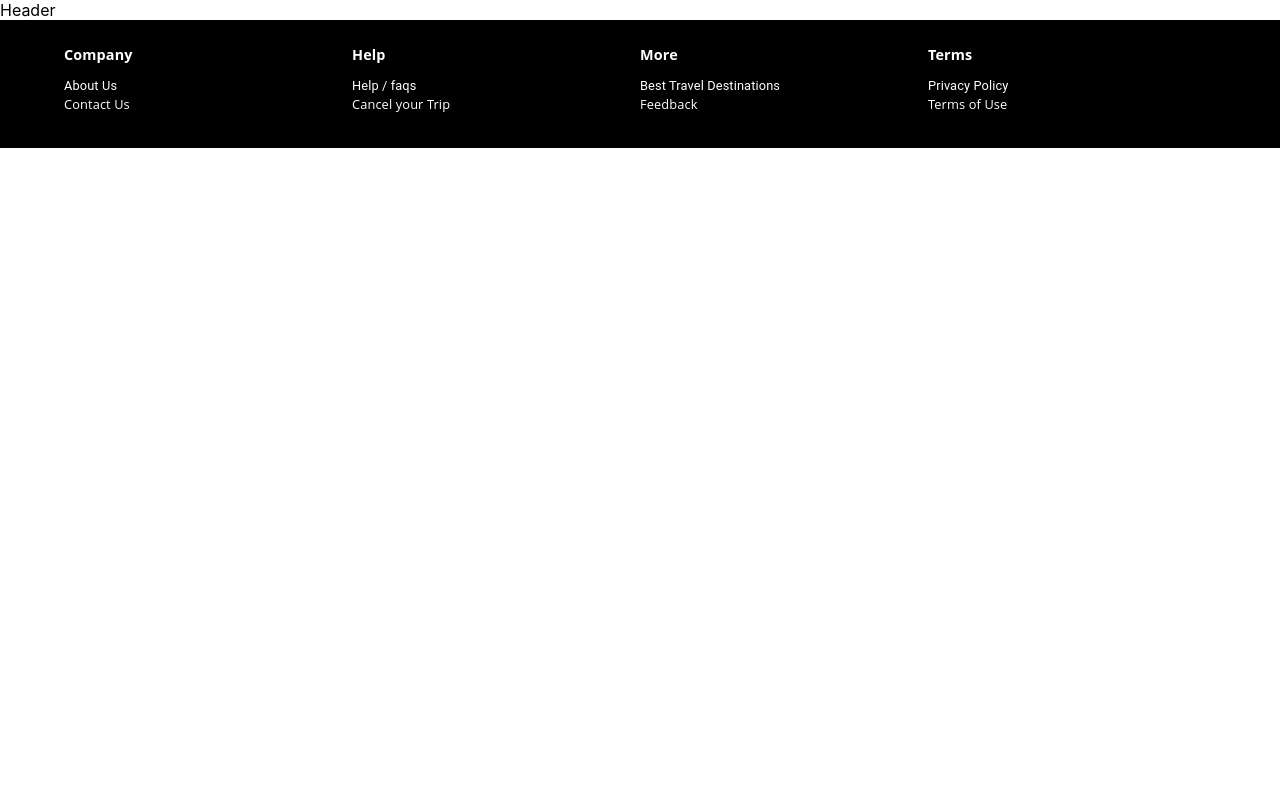
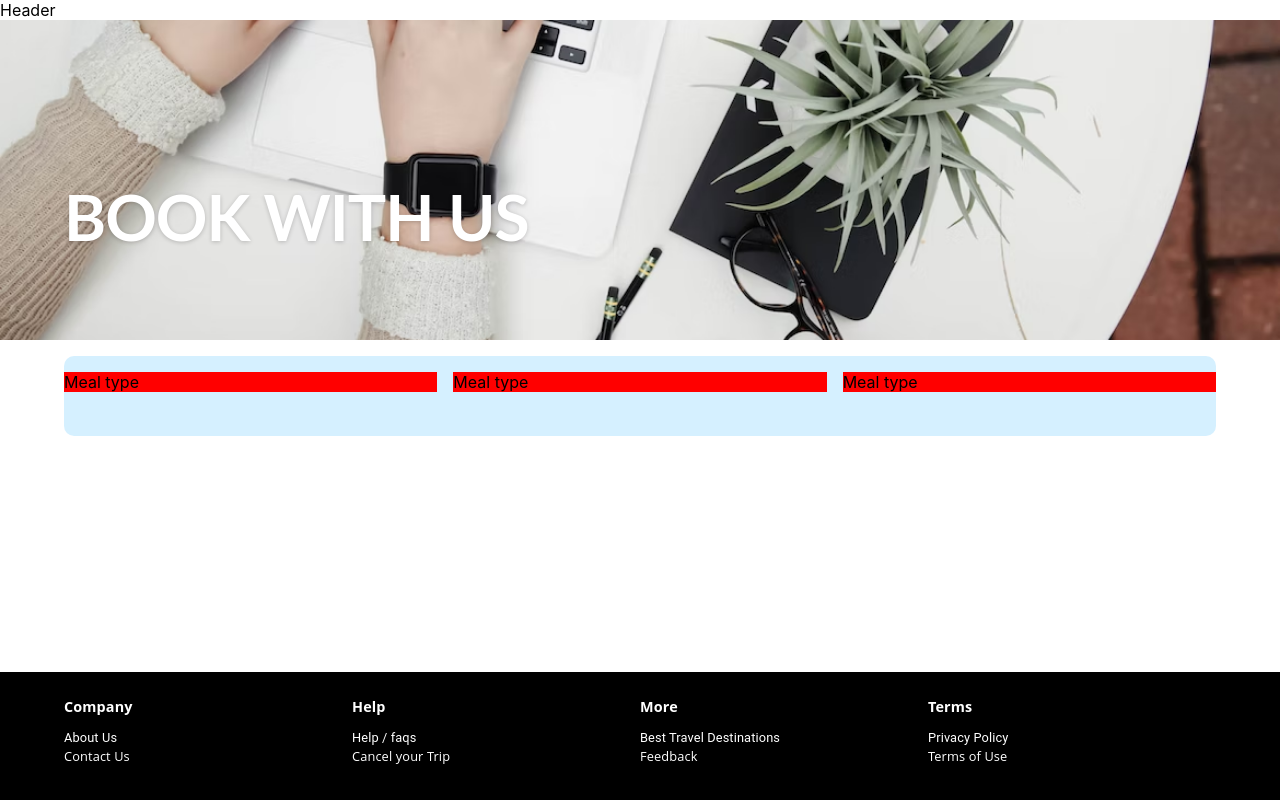
Before and after one commit to Distinctive-Shadowz/SL-Travel-App, a React (Create React App) app: page / in a window 1280 px wide. Built offline with nearby package versions, Linux system fonts and the light colour scheme.

Commit message:
develop common hero  & title

```diff
--- a/src/App.js
+++ b/src/App.js
@@ -1,11 +1,13 @@
 import Footer from "./Components/Common/Footer";
 import Header from "./Components/Common/Header";
+import SearchForm from "./Components/SearchForm";
 
 function App() {
   return (
     <>
-      <Header />
-      <Footer />
+      {/* <Header />
+      <Footer /> */}
+      <SearchForm />
     </>
   );
 }
--- /dev/null
+++ b/src/Components/Common/CommonHero.js
@@ -0,0 +1,49 @@
+import { Container, Box, Typography } from "@mui/material";
+import React from "react";
+
+const CommonHero = ({ title, ImageSrc }) => {
+  return (
+    <>
+      <Box
+        sx={{
+          maxHeight: "40vh",
+          height: "40vh",
+          minHeight: "200px",
+          width: "100%",
+        }}
+      >
+        <img
+          style={{
+            width: "100%",
+            height: "40vh",
+            objectFit: "cover",
+            position: "absolute",
+          }}
+          src={ImageSrc}
+          alt="hero"
+        />
+        <Box sx={{ pt: "4rem" }}>
+          <Container>
+            <Typography
+              variant="h1"
+              sx={{
+                position: "absolute ",
+                textAlign: "Left",
+                color: "#fff",
+                textShadow: " #00000033 0px 1px 4px",
+                fontSize: { xs: "2rem", sm: "3rem", md: "4rem" },
+                fontFamily: "Lato, sans-serif",
+                fontWeight: "700",
+                pt: { xs: "3rem", sm: "4rem", md: "6rem" },
+              }}
+            >
+              {title}
+            </Typography>
+          </Container>
+        </Box>
+      </Box>
+    </>
+  );
+};
+
+export default CommonHero;
--- a/src/Components/Common/Footer.js
+++ b/src/Components/Common/Footer.js
@@ -6,7 +6,11 @@ import FacebookIcon from "@mui/icons-material/Facebook";
 import InstagramIcon from "@mui/icons-material/Instagram";
 const Footer = () => {
   return (
-    <Box bgcolor="#000000" color="#ffffff" sx={{ p: 3 }}>
+    <Box
+      bgcolor="#000000"
+      color="#ffffff"
+      sx={{ py: 3, position: "absolute", bottom: 0, width: "100% " }}
+    >
       <Container>
         <Grid container>
           <Grid item xs={6} sm={3}>
--- /dev/null
+++ b/src/Components/SearchForm.js
@@ -0,0 +1,74 @@
+import { Box, Grid } from "@mui/material";
+import { Container } from "@mui/system";
+import React from "react";
+import CommonHero from "./Common/CommonHero";
+import Footer from "./Common/Footer";
+import Header from "./Common/Header";
+
+const SearchForm = () => {
+  return (
+    <>
+      <Header />
+      <CommonHero title="BOOK WITH US" ImageSrc="Images/image1.avif" />
+      <Container>
+        <Box
+          sx={{
+            bgcolor: "#65c8ff45",
+            width: "100%",
+            height: "80px",
+            borderRadius: "10px",
+            mt: { xs: "1rem", sm: "1.5rem", md: "2rem" },
+            //,
+          }}
+        >
+          {/* <Box sx={{ display: "flex" }}>
+            <Box sx={{ width: "100%" }}>1</Box>
+            <Box sx={{ width: "100%" }}>2</Box>
+            <Box sx={{ width: "100%" }}>4</Box>
+          </Box> */}
+          <Grid container spacing={2}>
+            <Grid item xs={4} sm={4} md={4}>
+              <Box
+                sx={{
+                  width: "100%",
+                  heigth: "100px",
+                  bgcolor: "red",
+                  p: "0",
+                }}
+              >
+                Meal type
+              </Box>
+            </Grid>
+            <Grid item xs={4} sm={4} md={4}>
+              <Box
+                sx={{
+                  width: "100%",
+                  heigth: "100%",
+                  bgcolor: "red",
+                  p: "0",
+                }}
+              >
+                Meal type
+              </Box>
+            </Grid>
+            <Grid item xs={4} sm={4} md={4}>
+              <Box
+                sx={{
+                  width: "100%",
+                  heigth: "100%",
+                  bgcolor: "red",
+                  p: "0",
+                }}
+              >
+                Meal type
+              </Box>
+            </Grid>
+          </Grid>
+        </Box>
+      </Container>
+      <Footer />
+    </>
+  );
+};
+
+export default SearchForm;
```
Also changed, not shown: public/Images/image1.avif (added), public/Images/rsct.js (added), 1 other file (tests, documents, lock files or other folders).
